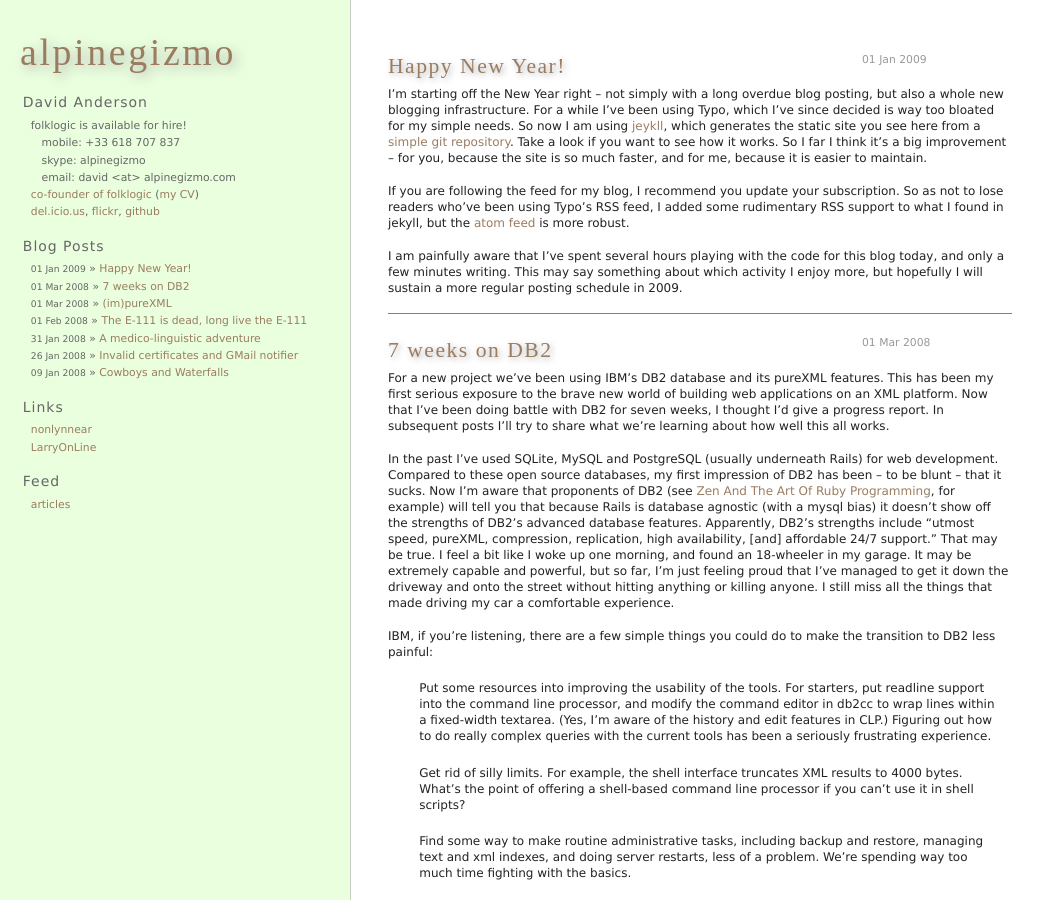
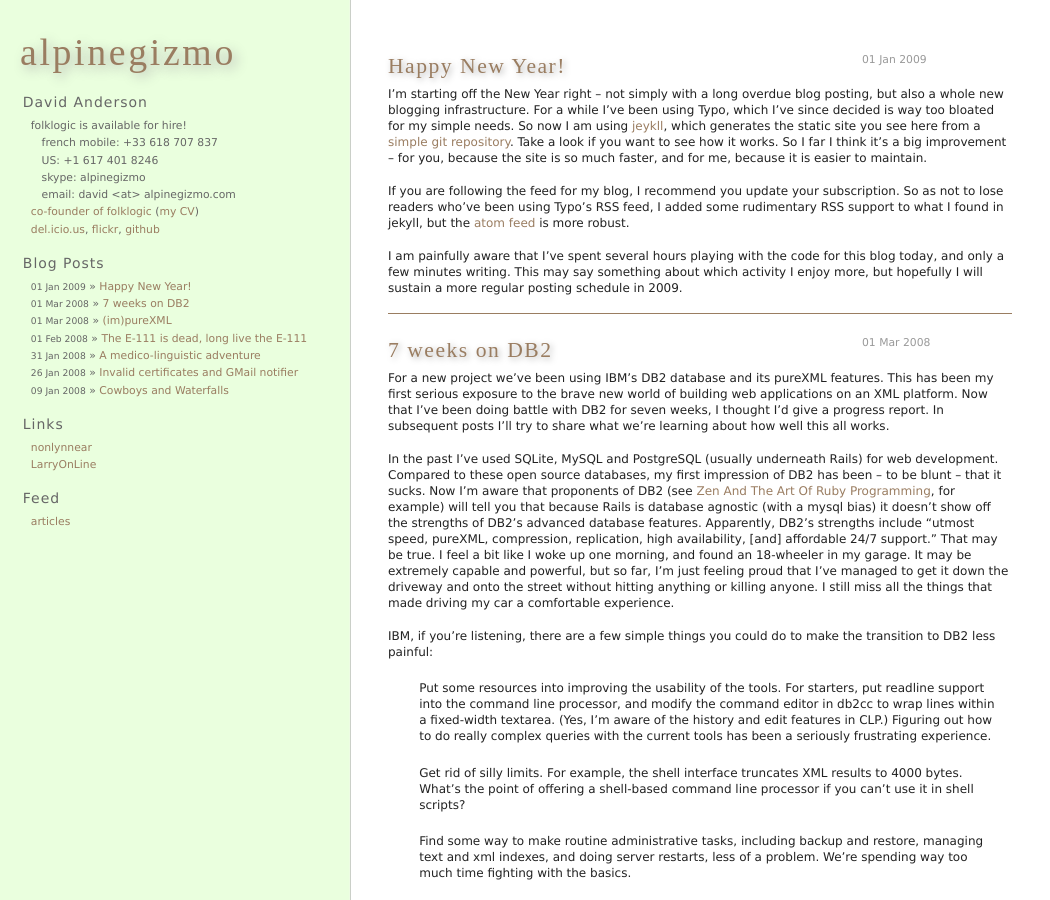
Before and after one commit to alpinegizmo/alpinegizmo.com, a Jekyll site: the page built from index.html, in a window 1280 px wide and 900 px high. Shown: the whole window, without its empty margins (0-1050 px from the left). Built offline with Jekyll 4.4.1, drawn with Linux system fonts in a browser that asks for light colours.

Commit message:
added new phone number

```diff
--- a/_layouts/default.html
+++ b/_layouts/default.html
@@ -28,7 +28,8 @@
       <h3 class='sidebar-title'>David Anderson</h3>
       <ul>
         <li>folklogic is available for hire!</li>
-        <li><p class='indented'>mobile: +33 618 707 837</p></li>
+        <li><p class='indented'>french mobile: +33 618 707 837</p></li>
+        <li><p class='indented'>US: +1 617 401 8246</p></li>
         <li><p class='indented'>skype: alpinegizmo</p></li>
         <li><p class='indented'>email: david &lt;at&gt; alpinegizmo.com</p></li>
         <li><a href="http://folklogic.com" title="folklogic">co-founder of folklogic</a> (<a href="http://folklogic.com/david.html">my CV</a>)</li>
```
